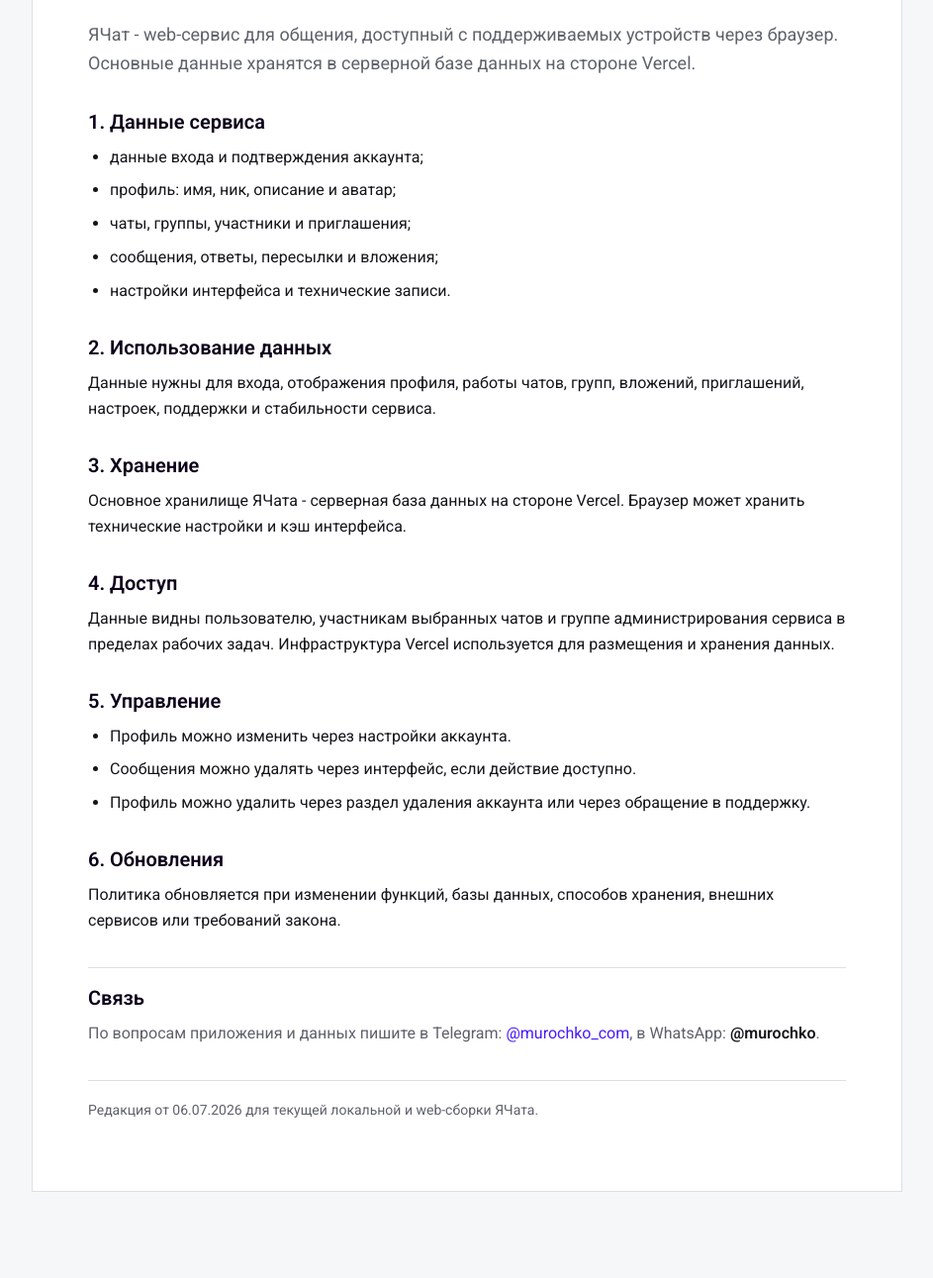
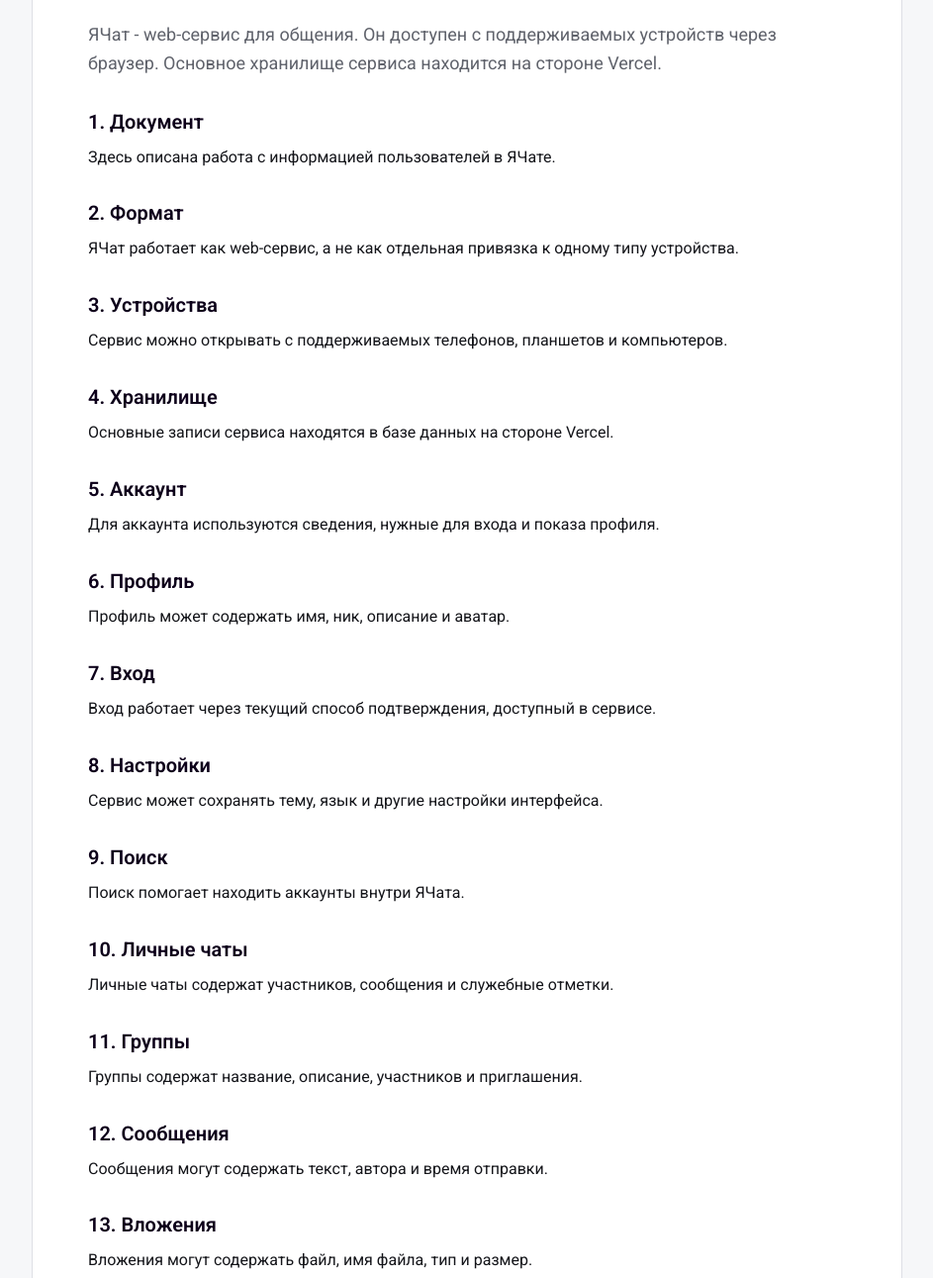
Before and after one commit to pomni-org/yachat, a website: page public/privacy.html in a window 1280 px wide. Shown: the part 289-1580 px from the top of the page at 99% size, without its empty margins (168-1111 px from the left). Before the commit the page ends 1557 px from the top, so only its background shows below. Drawn offline with Linux system fonts and the light colour scheme.

Commit message:
Expand public privacy to 20 subsections

```diff
--- a/public/privacy.html
+++ b/public/privacy.html
@@ -1,57 +1,26 @@
 <!doctype html>
 <html lang="ru">
-  <head>
-    <meta charset="UTF-8" />
-    <meta name="viewport" content="width=device-width, initial-scale=1.0" />
-    <title>Политика конфиденциальности ЯЧата</title>
-    <link rel="icon" type="image/svg+xml" href="./assets/yachat-SVG-color.svg" />
-    <link rel="stylesheet" href="./page.css" />
-    <script src="./page-data.js" defer></script>
-  </head>
-  <body>
-    <main class="page">
-      <header class="page-header">
-        <a class="brand" href="./index.html" aria-label="ЯЧат">
-          <img src="./assets/yachat-SVG-color.svg" alt="" />
-          <span>ЯЧат</span>
-        </a>
-        <nav class="nav" aria-label="Документы">
-          <a href="./terms.html">Условия</a>
-          <a href="./help.html">Помощь</a>
-        </nav>
-      </header>
-      <article class="paper">
-        <p class="eyebrow">Конфиденциальность</p>
-        <h1>Политика конфиденциальности ЯЧата</h1>
-        <p class="lead">ЯЧат - web-сервис для общения, доступный с поддерживаемых устройств через браузер. Основные данные хранятся в серверной базе данных на стороне Vercel.</p>
-        <h2>1. Данные сервиса</h2>
-        <ul>
-          <li>данные входа и подтверждения аккаунта;</li>
-          <li>профиль: имя, ник, описание и аватар;</li>
-          <li>чаты, группы, участники и приглашения;</li>
-          <li>сообщения, ответы, пересылки и вложения;</li>
-          <li>настройки интерфейса и технические записи.</li>
-        </ul>
-        <h2>2. Использование данных</h2>
-        <p>Данные нужны для входа, отображения профиля, работы чатов, групп, вложений, приглашений, настроек, поддержки и стабильности сервиса.</p>
-        <h2>3. Хранение</h2>
-        <p>Основное хранилище ЯЧата - серверная база данных на стороне Vercel. Браузер может хранить технические настройки и кэш интерфейса.</p>
-        <h2>4. Доступ</h2>
-        <p>Данные видны пользователю, участникам выбранных чатов и группе администрирования сервиса в пределах рабочих задач. Инфраструктура Vercel используется для размещения и хранения данных.</p>
-        <h2>5. Управление</h2>
-        <ul>
-          <li>Профиль можно изменить через настройки аккаунта.</li>
-          <li>Сообщения можно удалять через интерфейс, если действие доступно.</li>
-          <li>Профиль можно удалить через раздел удаления аккаунта или через обращение в поддержку.</li>
-        </ul>
-        <h2>6. Обновления</h2>
-        <p>Политика обновляется при изменении функций, базы данных, способов хранения, внешних сервисов или требований закона.</p>
-        <section class="contact-section" aria-label="Связь">
-          <h2>Связь</h2>
-          <p>По вопросам приложения и данных пишите в Telegram: <a data-shared-contact="telegram" href="#" target="_blank" rel="noreferrer"></a>, в WhatsApp: <strong data-shared-contact="whatsapp"></strong>.</p>
-        </section>
-        <p class="meta" data-shared="revisionNote"></p>
-      </article>
-    </main>
-  </body>
-</html>
+<head><meta charset="UTF-8" /><meta name="viewport" content="width=device-width, initial-scale=1.0" /><title>Политика конфиденциальности ЯЧата</title><link rel="icon" type="image/svg+xml" href="./assets/yachat-SVG-color.svg" /><link rel="stylesheet" href="./page.css" /></head>
+<body><main class="page"><header class="page-header"><a class="brand" href="./index.html" aria-label="ЯЧат"><img src="./assets/yachat-SVG-color.svg" alt="" /><span>ЯЧат</span></a><nav class="nav" aria-label="Документы"><a href="./terms.html">Условия</a><a href="./help.html">Помощь</a></nav></header><article class="paper"><p class="eyebrow">Конфиденциальность</p><h1>Политика конфиденциальности ЯЧата</h1><p class="lead">ЯЧат - web-сервис для общения. Он доступен с поддерживаемых устройств через браузер. Основное хранилище сервиса находится на стороне Vercel.</p>
+<h2>1. Документ</h2><p>Здесь описана работа с информацией пользователей в ЯЧате.</p>
+<h2>2. Формат</h2><p>ЯЧат работает как web-сервис, а не как отдельная привязка к одному типу устройства.</p>
+<h2>3. Устройства</h2><p>Сервис можно открывать с поддерживаемых телефонов, планшетов и компьютеров.</p>
+<h2>4. Хранилище</h2><p>Основные записи сервиса находятся в базе данных на стороне Vercel.</p>
+<h2>5. Аккаунт</h2><p>Для аккаунта используются сведения, нужные для входа и показа профиля.</p>
+<h2>6. Профиль</h2><p>Профиль может содержать имя, ник, описание и аватар.</p>
+<h2>7. Вход</h2><p>Вход работает через текущий способ подтверждения, доступный в сервисе.</p>
+<h2>8. Настройки</h2><p>Сервис может сохранять тему, язык и другие настройки интерфейса.</p>
+<h2>9. Поиск</h2><p>Поиск помогает находить аккаунты внутри ЯЧата.</p>
+<h2>10. Личные чаты</h2><p>Личные чаты содержат участников, сообщения и служебные отметки.</p>
+<h2>11. Группы</h2><p>Группы содержат название, описание, участников и приглашения.</p>
+<h2>12. Сообщения</h2><p>Сообщения могут содержать текст, автора и время отправки.</p>
+<h2>13. Вложения</h2><p>Вложения могут содержать файл, имя файла, тип и размер.</p>
+<h2>14. QR-сессии</h2><p>QR-сессии используются только в пределах текущих функций ЯЧата.</p>
+<h2>15. Технические записи</h2><p>Технические записи нужны для стабильной работы сервиса.</p>
+<h2>16. Использование</h2><p>Информация используется для входа, профиля, чатов, групп и поддержки.</p>
+<h2>17. Доступ</h2><p>Информация видна пользователю и участникам тех чатов, где она опубликована.</p>
+<h2>18. Браузер</h2><p>Браузер может хранить кэш страницы и настройки интерфейса.</p>
+<h2>19. Изменение</h2><p>Профиль можно изменить через настройки аккаунта.</p>
+<h2>20. Удаление</h2><p>Профиль можно удалить через доступный раздел или через поддержку.</p>
+<h2>21. Обновления</h2><p>Документ обновляется при изменении функций, хранения или инфраструктуры.</p>
+<h2>22. Связь</h2><p>Telegram: @murochko_com. WhatsApp: @murochko.</p><p class="meta">Редакция от 06.07.2026 для web-сервиса ЯЧат.</p></article></main></body></html>
```
